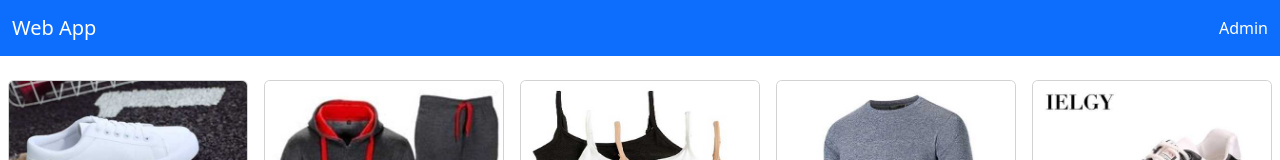
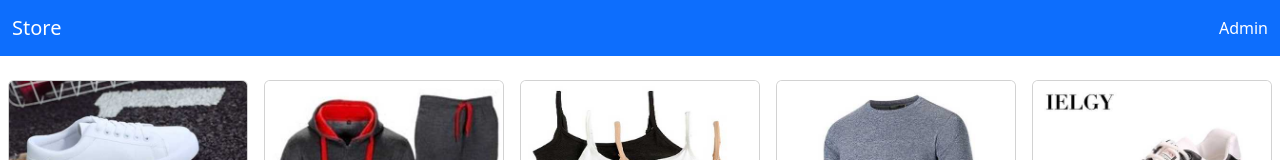
Before and after one commit to FedericoCalderon/online-store, an Angular app: page / in a window 1280 px wide. Shown: the top 160 px of the page. Built offline with nearby package versions, Linux system fonts and the light colour scheme.

Commit message:
change title

```diff
--- a/src/app/components/navbar/navbar.component.html
+++ b/src/app/components/navbar/navbar.component.html
@@ -5,7 +5,7 @@
         routerLink="/"
         routerLinkActive="active"
         ariaCurrentWhenActive="page"
-      >Web App</a>
+      >Store</a>
       <!-- <a class="navbar-brand text-white" href="/">Web App</a> -->
       <div class="d-flex">
         <a
```
